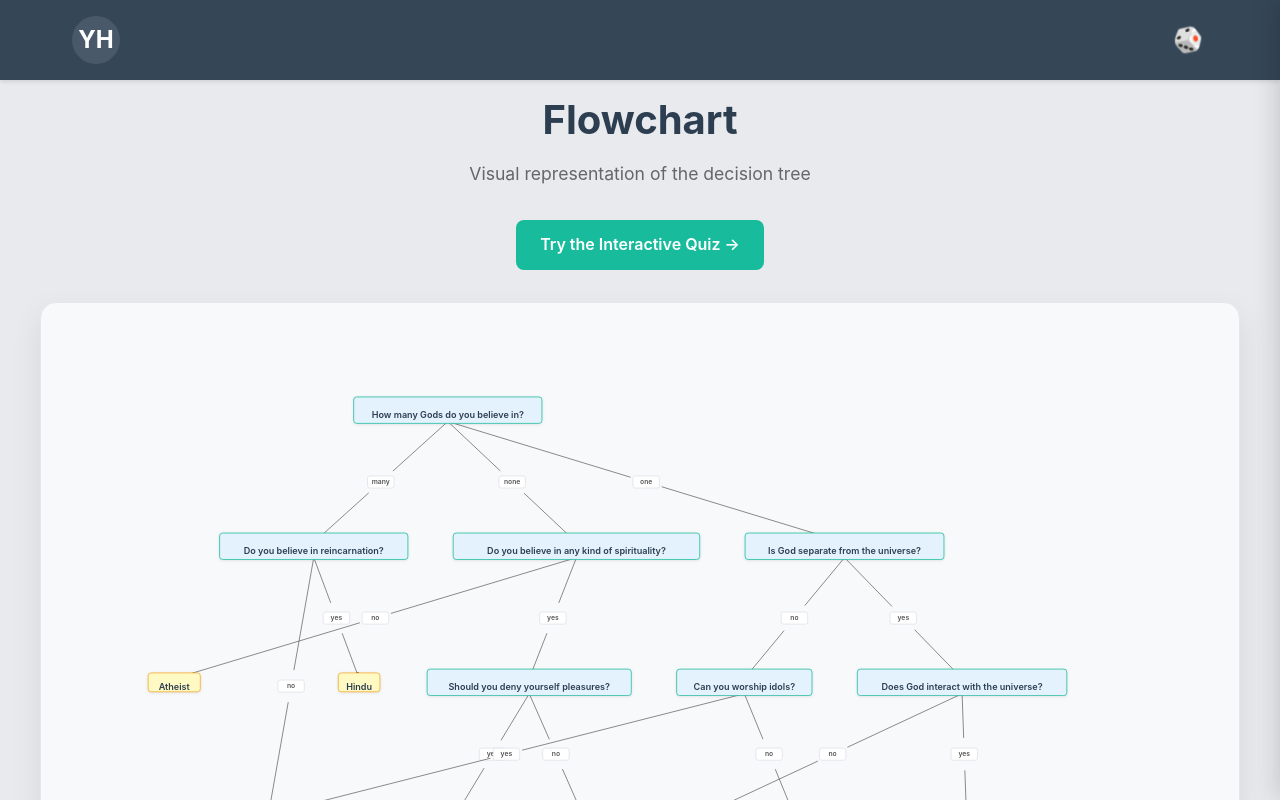
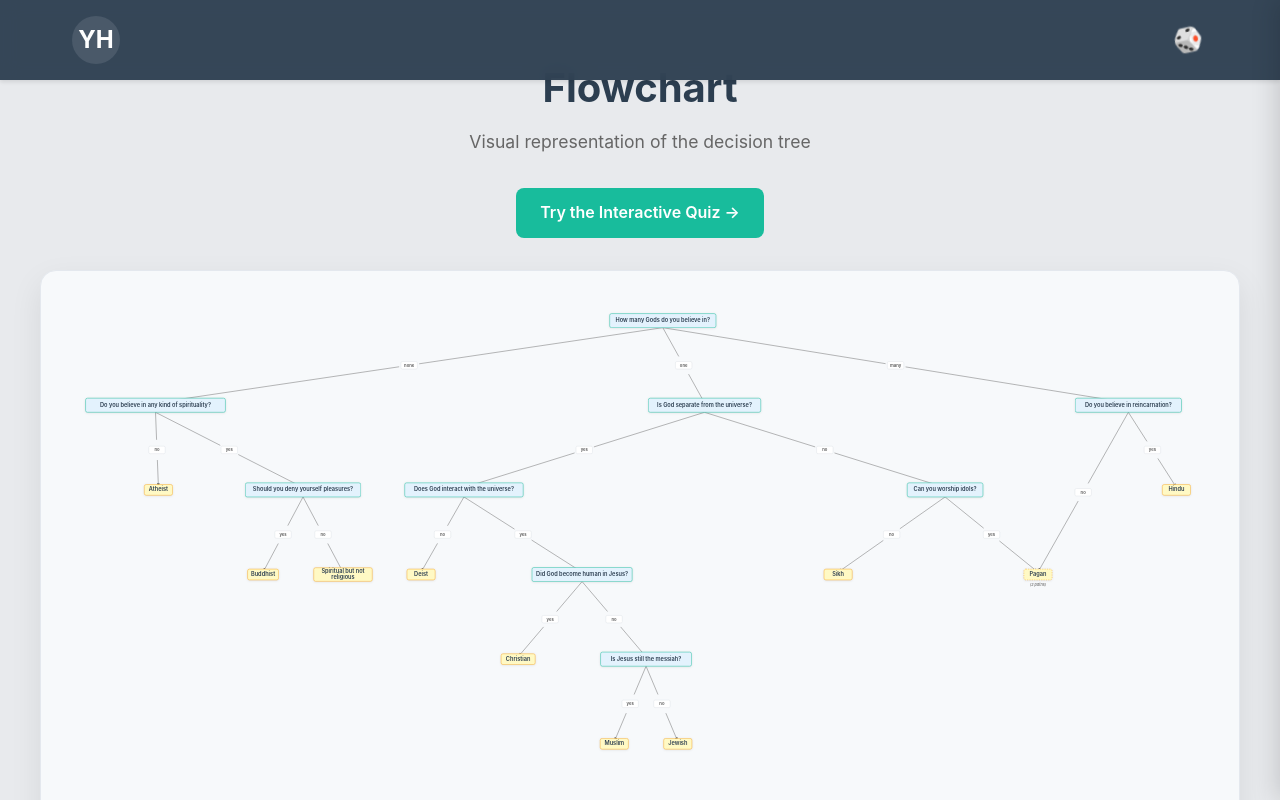
Before and after one commit to yoonshik/YoonshikWebsite, a Next.js app: page /1/flowchart in a window 1280 px wide. Shown: the top 800 px of the page. Built offline with nearby package versions, Linux system fonts and the light colour scheme.

Commit message:
flowchart

```diff
--- a/app/[appname]/flowchart/FlowchartVisualization.module.css
+++ b/app/[appname]/flowchart/FlowchartVisualization.module.css
@@ -1,7 +1,7 @@
 /* Container must have a background color to override the dark body background */
 .container {
-  min-height: calc(100vh - 200px);
-  padding: 6rem 2rem 4rem;
+  min-height: calc(100vh - 160px);
+  padding: 4rem 1.5rem 3rem;
   display: flex;
   flex-direction: column;
   align-items: center;
@@ -85,7 +85,7 @@
   background: #f7f9fb;
   border-radius: 16px;
   box-shadow: 0 12px 32px rgba(0, 0, 0, 0.08);
-  padding: 1.5rem;
+  padding: 0.75rem;
   width: 100%;
   max-width: 1200px;
   margin: 0 auto;
@@ -97,7 +97,7 @@
 .svg {
   width: 100%;
   height: auto;
-  min-height: 1100px;
+  min-height: 950px;
   display: block;
 }
 
--- a/app/[appname]/flowchart/FlowchartVisualization.tsx
+++ b/app/[appname]/flowchart/FlowchartVisualization.tsx
@@ -25,7 +25,7 @@ interface ViewBox {
 }
 
 const QUESTION_WRAP_WIDTH = 240;
-const RELIGION_WRAP_WIDTH = 100;
+const RELIGION_WRAP_WIDTH = 110;
 
 function measureNodeWidth(text: string, isQuestion: boolean) {
   const maxWidth = isQuestion ? QUESTION_WRAP_WIDTH : RELIGION_WRAP_WIDTH;
@@ -46,8 +46,8 @@ function measureNodeWidth(text: string, isQuestion: boolean) {
 
   const longestLineLength = lines.reduce((max, line) => Math.max(max, line.length), 0);
   return isQuestion
-    ? Math.max(280, longestLineLength * 14 + 50)
-    : Math.max(120, longestLineLength * 14 + 40);
+    ? Math.max(220, longestLineLength * 12 + 36)
+    : Math.max(110, longestLineLength * 12 + 30);
 }
 
 function EdgeLine({
@@ -136,8 +136,19 @@ export default function FlowchartVisualization() {
   const { nodes, edges, viewBox } = useMemo(() => {
     const edgesList: Edge[] = [];
     const childrenMap = new Map<string, string[]>();
+    const parentsMap = new Map<string, string[]>();
     const allNodeIds = new Set<string>();
     const nodeWidths = new Map<string, number>();
+    const priority = new Map<string, number>([
+      ['none_spirituality', -2],
+      ['one_separate', 0],
+      ['many_reincarnation', 3],
+      ['one_interact', -1],
+      ['one_idols', 1],
+      ['Hindu', 8],
+      ['Pagan', 6],
+      ['Sikh', 4],
+    ]);
 
     // Collect nodes and edges from the question data
     Object.values(questions).forEach((q) => {
@@ -151,6 +162,7 @@ export default function FlowchartVisualization() {
           label: answer.value,
         });
         childrenMap.set(q.id, [...(childrenMap.get(q.id) ?? []), answer.next]);
+        parentsMap.set(answer.next, [...(parentsMap.get(answer.next) ?? []), q.id]);
         if (!nodeWidths.has(answer.next)) {
           nodeWidths.set(
             answer.next,
@@ -219,11 +231,10 @@ export default function FlowchartVisualization() {
       );
     });
 
-    const horizontalGap = 340;
     const verticalGap = 360;
-    const paddingX = 220;
-    const paddingY = 220;
-    const siblingGutter = 120;
+    const paddingX = 160;
+    const paddingY = 160;
+    const siblingGutter = 160;
 
     // Initial x assignment: give leaves sequential slots
     const xPositions = new Map<string, number>();
@@ -235,8 +246,8 @@ export default function FlowchartVisualization() {
     leaves.forEach((id, idx) => {
       const width = nodeWidths.get(id) ?? 200;
       if (idx === 0) {
-        xPositions.set(id, 0);
-        cursor = width / 2;
+        xPositions.set(id, width / 2);
+        cursor = width;
       } else {
         const prevId = leaves[idx - 1];
         const prevWidth = nodeWidths.get(prevId) ?? 200;
@@ -259,7 +270,7 @@ export default function FlowchartVisualization() {
       const children = childrenMap.get(id) ?? [];
       if (children.length === 0) {
         if (!xPositions.has(id)) {
-          xPositions.set(id, xPositions.size * horizontalGap);
+          xPositions.set(id, xPositions.size * (200 + siblingGutter));
         }
         return;
       }
@@ -270,7 +281,7 @@ export default function FlowchartVisualization() {
 
       if (childXs.length === 0) {
         if (!xPositions.has(id)) {
-          xPositions.set(id, xPositions.size * horizontalGap);
+          xPositions.set(id, xPositions.size * (200 + siblingGutter));
         }
         return;
       }
@@ -281,32 +292,72 @@ export default function FlowchartVisualization() {
       xPositions.set(id, nextX);
     });
 
-    // Spread siblings within each level to maintain minimum spacing that accounts for widths
-    nodesByLevel.forEach((levelNodes) => {
-      levelNodes.sort(
-        (a, b) => (xPositions.get(a) ?? 0) - (xPositions.get(b) ?? 0)
-      );
-      let prevX = -Infinity;
-      let prevWidth = 0;
-      levelNodes.forEach((id, idx) => {
-        const current = xPositions.get(id) ?? 0;
+    const placeLevel = (levelNodes: string[], getTarget: (id: string) => number) => {
+      levelNodes.sort((a, b) => {
+        const ta = getTarget(a) + (priority.get(a) ?? 0) * 160;
+        const tb = getTarget(b) + (priority.get(b) ?? 0) * 160;
+        if (ta !== tb) return ta - tb;
+        const pa = priority.get(a) ?? 0;
+        const pb = priority.get(b) ?? 0;
+        if (pa !== pb) return pa - pb;
+        return (orderIndex.get(a) ?? 0) - (orderIndex.get(b) ?? 0);
+      });
+      let lastCenter: number | undefined;
+      let lastWidth = 0;
+      levelNodes.forEach((id) => {
         const width = nodeWidths.get(id) ?? 200;
-        if (idx > 0) {
-          const required = prevX + prevWidth / 2 + siblingGutter + width / 2;
-          if (current < required) {
-            xPositions.set(id, required);
-            prevX = required;
-            prevWidth = width;
-          } else {
-            prevX = current;
-            prevWidth = width;
-          }
-        } else {
-          prevX = current;
-          prevWidth = width;
+        const target = getTarget(id) + (priority.get(id) ?? 0) * 160;
+        if (lastCenter === undefined) {
+          xPositions.set(id, target);
+          lastCenter = target;
+          lastWidth = width;
+          return;
         }
+        const required = lastCenter + lastWidth / 2 + siblingGutter + width / 2;
+        const center = Math.max(target, required);
+        xPositions.set(id, center);
+        lastCenter = center;
+        lastWidth = width;
       });
-    });
+    };
+
+    // Top-down sweep using parents to reduce crossings
+    for (let level = 1; level < nodesByLevel.length; level++) {
+      const levelNodes = nodesByLevel[level];
+      const getTarget = (id: string) => {
+        const parents = parentsMap.get(id) ?? [];
+        const vals = parents
+          .map((p) => xPositions.get(p))
+          .filter((v): v is number => v !== undefined);
+        if (vals.length === 0) return xPositions.get(id) ?? 0;
+        return vals.reduce((sum, v) => sum + v, 0) / vals.length;
+      };
+      placeLevel(levelNodes, getTarget);
+    }
+
+    // Bottom-up sweep using children to further reduce crossings
+    for (let level = nodesByLevel.length - 2; level >= 0; level--) {
+      const levelNodes = nodesByLevel[level];
+      const getTarget = (id: string) => {
+        const children = childrenMap.get(id) ?? [];
+        const vals = children
+          .map((c) => xPositions.get(c))
+          .filter((v): v is number => v !== undefined);
+        if (vals.length === 0) return xPositions.get(id) ?? 0;
+        return vals.reduce((sum, v) => sum + v, 0) / vals.length;
+      };
+      placeLevel(levelNodes, getTarget);
+    }
+
+    // Manual nudges to stabilize right-side ordering
+    const paganX = xPositions.get('Pagan');
+    if (paganX !== undefined) {
+      xPositions.set('Pagan', paganX + 260);
+    }
+    const hinduX = xPositions.get('Hindu');
+    if (hinduX !== undefined) {
+      xPositions.set('Hindu', hinduX + 520);
+    }
 
     const minX = Math.min(
       ...Array.from(xPositions.entries()).map(([id, x]) => x - (nodeWidths.get(id) ?? 200) / 2)
@@ -394,7 +445,7 @@ export default function FlowchartVisualization() {
           {nodes.map((node) => {
             // Calculate text wrapping for long text - adjusted based on node type
             const isReligion = node.type === 'religion';
-            const maxWidth = isReligion ? 100 : 240; // Increased for question nodes to reduce wrapping
+            const maxWidth = isReligion ? 110 : 240;
             const words = node.text.split(' ');
             const lines: string[] = [];
             let currentLine = '';
@@ -410,18 +461,18 @@ export default function FlowchartVisualization() {
             });
             if (currentLine) lines.push(currentLine);
 
-            const lineHeight = 26;
+            const lineHeight = 24;
             const totalHeight = lines.length * lineHeight;
-            const startY = node.y - (totalHeight / 2) + lineHeight;
+            const startY = node.y - totalHeight / 2 + lineHeight / 2;
 
             // Special handling for Pagan node to show it can be reached from two paths
             const isPagan = node.id === 'Pagan';
             // Religion nodes should be sized to fit text properly, questions sized based on content
             const longestLineLength = lines.reduce((max, line) => Math.max(max, line.length), 0);
             const nodeWidth = isReligion
-              ? Math.max(100, longestLineLength * 14 + 40) // Proper width for text at fontSize 24 with padding
-              : Math.max(280, longestLineLength * 14 + 50); // Dynamic width for questions based on text
-            const nodeHeight = Math.max(isReligion ? 50 : 70, totalHeight + (isReligion ? 20 : 20));
+              ? Math.max(120, longestLineLength * 13 + 28)
+              : Math.max(240, longestLineLength * 13 + 36);
+            const nodeHeight = Math.max(isReligion ? 46 : 60, totalHeight + (isReligion ? 10 : 12));
 
             return (
               <g key={node.id}>
```
